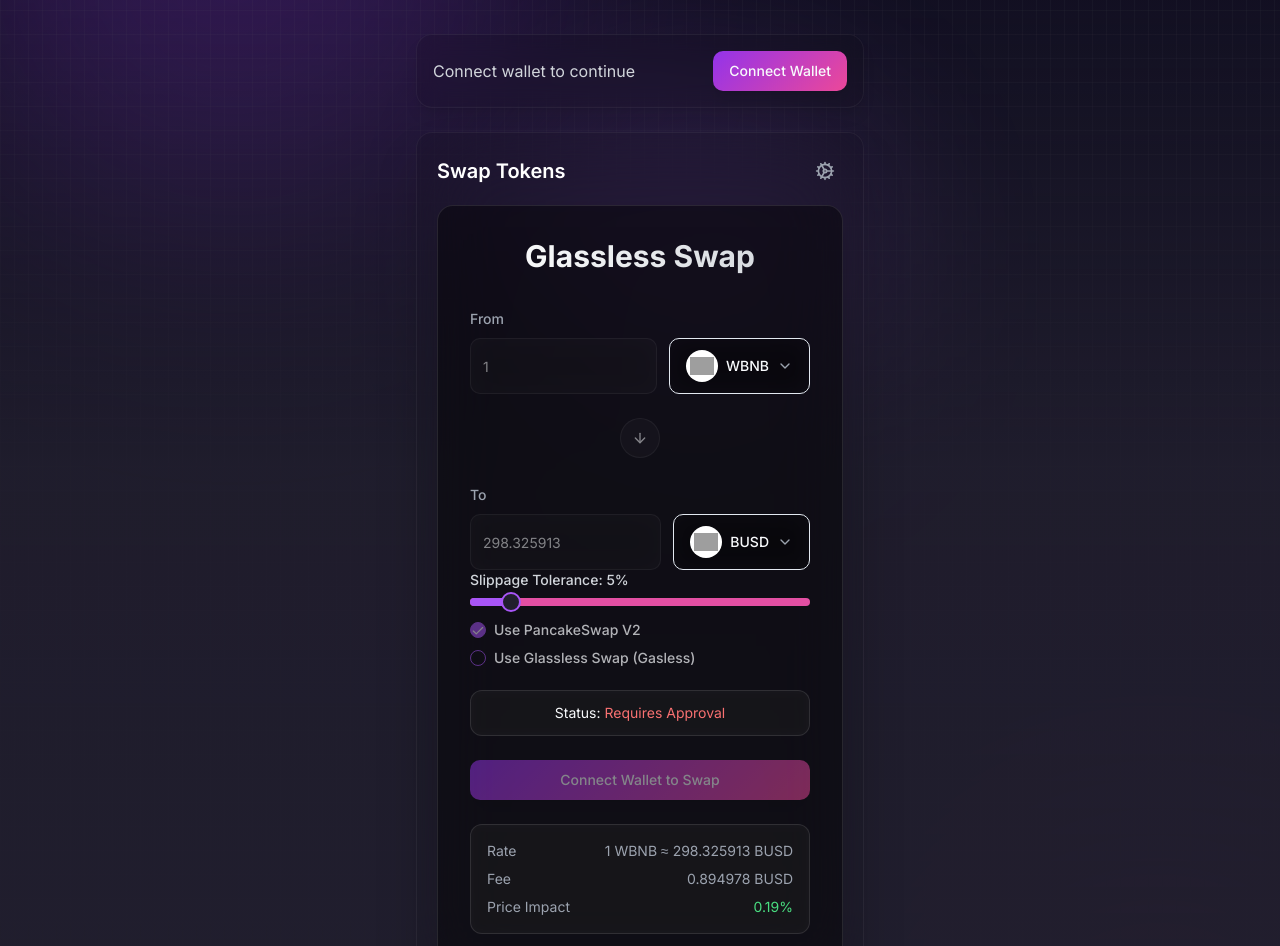
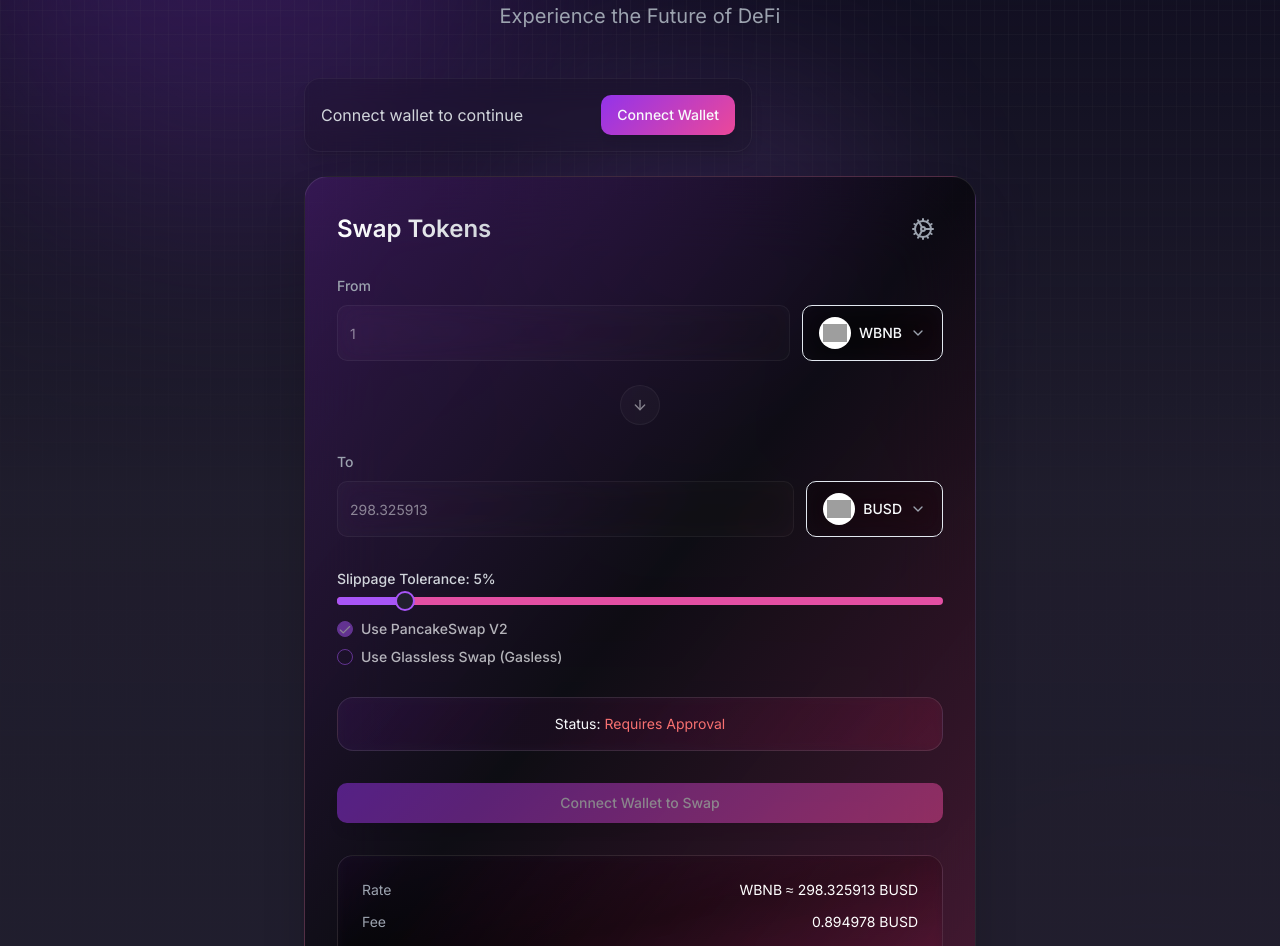
Before and after one commit to mrl006/neon-glass-swap, a React (Vite) app: page / in a window 1280 px wide. Shown: the part 206-1152 px from the top of the page. Built offline with nearby package versions, Linux system fonts and the light colour scheme; grey boxes are pictures that could not be loaded.

Commit message:
Refactor: Improve UI with gradient and layout changes

```diff
--- a/src/components/SwapForm.tsx
+++ b/src/components/SwapForm.tsx
@@ -1,4 +1,3 @@
-
 import React from 'react';
 import { useWallet } from '../services/walletService';
 import { TokenModel } from '../models/TokenModel';
@@ -15,17 +14,12 @@ const SwapForm: React.FC = () => {
   const { isConnected, isEligible } = useWallet();
   const { toast } = useToast();
 
-  // Add the missing handleTokenSelect function
   const handleTokenSelect = (key: 'fromToken' | 'toToken', token: TokenModel) => {
     updateState({ [key]: token, quote: null, isApproved: false });
   };
 
   return (
-    <div className="glass-panel p-8 w-full max-w-md rounded-2xl border border-white/10 shadow-xl backdrop-blur-xl bg-black/40">
-      <h2 className="text-3xl font-bold mb-8 text-center bg-gradient-to-r from-white to-gray-300 bg-clip-text text-transparent">
-        Glassless Swap
-      </h2>
-
+    <div className="space-y-8">
       <SwapInputs
         state={state}
         isLoadingQuote={isLoadingQuote}
@@ -43,7 +37,7 @@ const SwapForm: React.FC = () => {
       />
 
       {state.isApproved !== undefined && (
-        <div className="mb-6 p-3 rounded-xl bg-white/5 backdrop-blur-sm border border-white/10">
+        <div className="p-4 rounded-2xl bg-gradient-to-r from-purple-500/10 to-pink-500/10 backdrop-blur-sm border border-white/10">
           <p className="text-sm text-center">
             Status: <span className={state.isApproved ? "text-green-400" : "text-red-400"}>
               {state.isApproved ? "Approved ✓" : "Requires Approval"}
@@ -65,18 +59,18 @@ const SwapForm: React.FC = () => {
       </div>
 
       {state.quote && (
-        <div className="p-4 rounded-xl bg-white/5 backdrop-blur-sm border border-white/10">
-          <div className="flex flex-col gap-2">
-            <div className="flex justify-between text-sm text-gray-400">
-              <span>Rate</span>
-              <span>1 {state.fromToken?.symbol} ≈ {state.quote.rate.toFixed(6)} {state.toToken?.symbol}</span>
+        <div className="p-6 rounded-2xl bg-gradient-to-br from-purple-500/5 via-black/20 to-pink-500/5 backdrop-blur-sm border border-white/10">
+          <div className="flex flex-col gap-3">
+            <div className="flex justify-between text-sm">
+              <span className="text-gray-400">Rate</span>
+              <span className="text-white">{state.fromToken?.symbol} ≈ {state.quote.rate.toFixed(6)} {state.toToken?.symbol}</span>
             </div>
-            <div className="flex justify-between text-sm text-gray-400">
-              <span>Fee</span>
-              <span>{state.quote.fee.toFixed(6)} {state.toToken?.symbol}</span>
+            <div className="flex justify-between text-sm">
+              <span className="text-gray-400">Fee</span>
+              <span className="text-white">{state.quote.fee.toFixed(6)} {state.toToken?.symbol}</span>
             </div>
-            <div className="flex justify-between text-sm text-gray-400">
-              <span>Price Impact</span>
+            <div className="flex justify-between text-sm">
+              <span className="text-gray-400">Price Impact</span>
               <span className={state.quote.priceImpact > 1 ? 'text-red-400' : 'text-green-400'}>
                 {state.quote.priceImpact.toFixed(2)}%
               </span>
--- a/src/pages/Index.tsx
+++ b/src/pages/Index.tsx
@@ -13,24 +13,26 @@ const Index = () => {
       <div className="min-h-screen flex flex-col">
         <NavigationBar />
 
-        <main className="flex-1 container mx-auto px-4 py-8">
-          <div className="max-w-2xl mx-auto text-center mb-8">
-            <h1 className="text-4xl font-bold mb-3 bg-gradient-to-r from-neon-purple via-white to-neon-blue bg-clip-text text-transparent animate-gradient">
+        <main className="flex-1 container mx-auto px-4 py-12">
+          <div className="max-w-3xl mx-auto text-center mb-12">
+            <h1 className="text-5xl font-bold mb-4 bg-gradient-to-r from-neon-purple via-white to-neon-blue bg-clip-text text-transparent animate-gradient">
               Glassless Token Swap
             </h1>
-            <p className="text-lg text-gray-400">
+            <p className="text-xl text-gray-400">
               Experience the Future of DeFi
             </p>
           </div>
 
-          <div className="max-w-md mx-auto space-y-4">
+          <div className="max-w-2xl mx-auto space-y-6">
             <WalletConnect />
 
-            <div className="glass-panel p-5 rounded-2xl border border-white/5 shadow-2xl backdrop-blur-2xl">
-              <div className="flex justify-between items-center mb-4">
-                <h2 className="text-xl font-semibold text-white">Swap Tokens</h2>
+            <div className="glass-panel p-8 rounded-3xl border border-white/10 shadow-2xl backdrop-blur-2xl bg-gradient-to-br from-purple-900/40 via-black/50 to-pink-900/40">
+              <div className="flex justify-between items-center mb-6">
+                <h2 className="text-2xl font-semibold bg-gradient-to-r from-white to-gray-300 bg-clip-text text-transparent">
+                  Swap Tokens
+                </h2>
                 <button className="p-2 hover:bg-white/5 rounded-lg transition-colors">
-                  <Cog className="w-5 h-5 text-gray-400" />
+                  <Cog className="w-6 h-6 text-gray-400" />
                 </button>
               </div>
 
```
